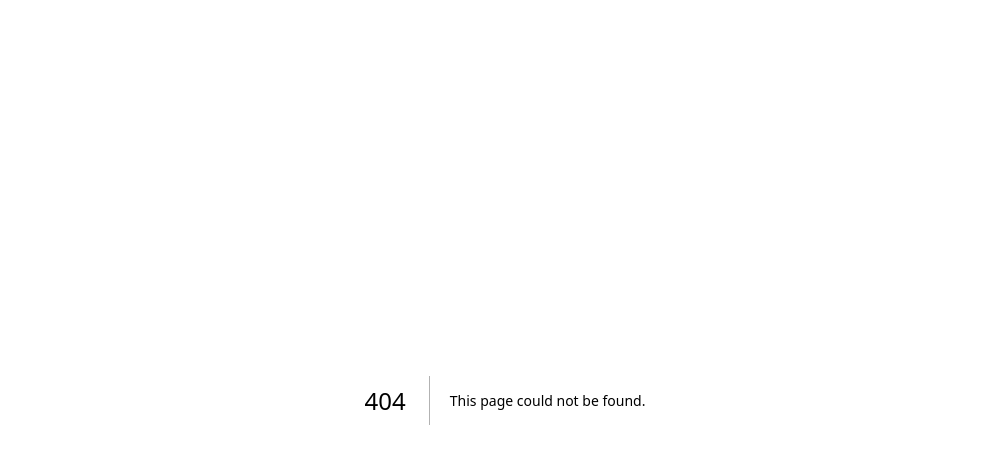
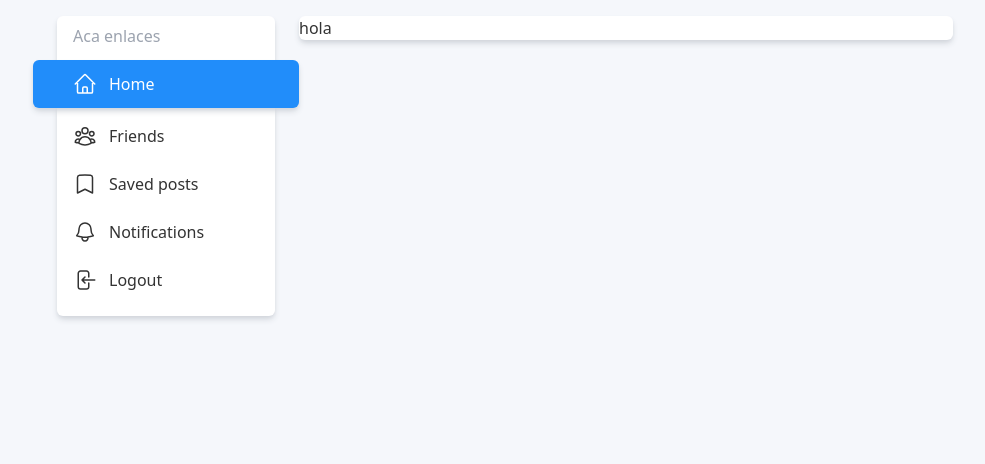
Before and after one commit to Matihp/social-media, a Next.js app: page /profile in a window 1280 px wide. Before the commit this address had no page. Shown: the top 464 px of the page, without its empty margins (135-1120 px from the left). Built offline with nearby package versions, Linux system fonts and the light colour scheme.

Commit message:
change pages

```diff
--- a/src/components/Card.js
+++ b/src/components/Card.js
@@ -1,7 +1,11 @@
 
-export default function Card({children}) {
+export default function Card({children,noPadding}) {
+  let styles="bg-white shadow-md shadow-gray-300 rounded-md mb-5"
+  if(!noPadding){
+    styles += "p-4"
+  }
   return (
-    <div className="bg-white shadow-md shadow-gray-300 rounded-md p-4 mb-5">
+    <div className={styles}>
         {children}
     </div>
   )
--- a/src/components/NavigationCard.js
+++ b/src/components/NavigationCard.js
@@ -1,35 +1,37 @@
 import Card from "./Card"
 
 const NavigationCard = () => {
+  const active=''
+  const nonActive='flex gap-3 py-2 hover:bg-blue-400 hover:scale-110 hover:bg-opacity-50 hover:shadow-md shadow-gray-300 -mx-5 px-5 rounded-md my-2 transition-all'
   return (
     <Card>
         <div className="py-2 px-4">
             <h2 className='text-gray-400 mb-3'>Aca enlaces</h2>
-            <a className='flex gap-3 py-3' href="">
+            <a className='flex bg-prBlue rounded-md shadow-md shadow-gray-300 gap-3 -mx-10 px-10 text-white py-3' href="">
               <svg xmlns="http://www.w3.org/2000/svg" fill="none" viewBox="0 0 24 24" stroke-width="1.5" stroke="currentColor" class="w-6 h-6">
               <path stroke-linecap="round" stroke-linejoin="round" d="M2.25 12l8.954-8.955c.44-.439 1.152-.439 1.591 0L21.75 12M4.5 9.75v10.125c0 .621.504 1.125 1.125 1.125H9.75v-4.875c0-.621.504-1.125 1.125-1.125h2.25c.621 0 1.125.504 1.125 1.125V21h4.125c.621 0 1.125-.504 1.125-1.125V9.75M8.25 21h8.25" />
               </svg>
               Home
             </a>
-            <a className='flex gap-3 py-3' href="">
+            <a className={nonActive} href="">
               <svg xmlns="http://www.w3.org/2000/svg" fill="none" viewBox="0 0 24 24" stroke-width="1.5" stroke="currentColor" class="w-6 h-6">
               <path stroke-linecap="round" stroke-linejoin="round" d="M18 18.72a9.094 9.094 0 003.741-.479 3 3 0 00-4.682-2.72m.94 3.198l.001.031c0 .225-.012.447-.037.666A11.944 11.944 0 0112 21c-2.17 0-4.207-.576-5.963-1.584A6.062 6.062 0 016 18.719m12 0a5.971 5.971 0 00-.941-3.197m0 0A5.995 5.995 0 0012 12.75a5.995 5.995 0 00-5.058 2.772m0 0a3 3 0 00-4.681 2.72 8.986 8.986 0 003.74.477m.94-3.197a5.971 5.971 0 00-.94 3.197M15 6.75a3 3 0 11-6 0 3 3 0 016 0zm6 3a2.25 2.25 0 11-4.5 0 2.25 2.25 0 014.5 0zm-13.5 0a2.25 2.25 0 11-4.5 0 2.25 2.25 0 014.5 0z" />
               </svg>
               Friends
             </a>
-            <a className='flex gap-3 py-3' href="">
+            <a className={nonActive} href="">
               <svg xmlns="http://www.w3.org/2000/svg" fill="none" viewBox="0 0 24 24" stroke-width="1.5" stroke="currentColor" class="w-6 h-6">
               <path stroke-linecap="round" stroke-linejoin="round" d="M17.593 3.322c1.1.128 1.907 1.077 1.907 2.185V21L12 17.25 4.5 21V5.507c0-1.108.806-2.057 1.907-2.185a48.507 48.507 0 0111.186 0z" />
               </svg>
               Saved posts
             </a>
-            <a className='flex gap-3 py-3' href="">
+            <a className={nonActive} href="">
              <svg xmlns="http://www.w3.org/2000/svg" fill="none" viewBox="0 0 24 24" stroke-width="1.5" stroke="currentColor" class="w-6 h-6">
              <path stroke-linecap="round" stroke-linejoin="round" d="M14.857 17.082a23.848 23.848 0 005.454-1.31A8.967 8.967 0 0118 9.75v-.7V9A6 6 0 006 9v.75a8.967 8.967 0 01-2.312 6.022c1.733.64 3.56 1.085 5.455 1.31m5.714 0a24.255 24.255 0 01-5.714 0m5.714 0a3 3 0 11-5.714 0" />
              </svg>
              Notifications
             </a>
-            <a className='flex gap-3 py-3' href="">
+            <a className={nonActive} href="">
              <svg xmlns="http://www.w3.org/2000/svg" fill="none" viewBox="0 0 24 24" stroke-width="1.5" stroke="currentColor" class="w-6 h-6">
              <path stroke-linecap="round" stroke-linejoin="round" d="M15.75 9V5.25A2.25 2.25 0 0013.5 3h-6a2.25 2.25 0 00-2.25 2.25v13.5A2.25 2.25 0 007.5 21h6a2.25 2.25 0 002.25-2.25V15M12 9l-3 3m0 0l3 3m-3-3h12.75" />
              </svg>
--- a/src/components/PostCard.js
+++ b/src/components/PostCard.js
@@ -2,30 +2,77 @@ import React, { useState } from 'react'
 import Card from './Card'
 import Icon from './Icon'
 import ClickOutHandler from 'react-clickout-handler'
+import Link from 'next/link'
 
 const PostCard = () => {
   const [openMenu,setOpenMenu]=useState(false)
+  const menuOpen =(e)=>{
+    e.stopPropagation()
+    setOpenMenu(true)
+  }
+  const handleClick =(e)=>{
+    e.stopPropagation()
+    setOpenMenu(false)
+  }
+  const style='flex gap-3 py-1.5 hover:bg-prBlue hover:scale-110 hover:cursor-pointer hover:text-white hover:shadow-md shadow-gray-300 -mx-5 px-5 rounded-md my-2 transition-all'
   return (
     <Card>
             <div className='flex gap-3'>
               <div>
-                <Icon/>
+                <Link href={'/profile'}>
+                <span className='cursor-pointer'><Icon/></span>
+                </Link>
               </div>
               <div className='grow'>
-                <p><a className='font-semibold' href="">Matias Contreras</a> shared a <a className='text-prBlue' href="">post</a> </p>
+                <p>
+                  <Link href={'/profile'}>
+                    <span className='font-semibold hover:underline cursor-pointer mr-1' href="">Matias Contreras</span>
+                  </Link>
+                   shared a <a className='text-prBlue font-semibold' href="">post</a> </p>
                 <p className='text-gray-500 text-sm'>5 hours ago</p>
               </div>
-              <div>
-                <button onClick={()=>{setOpenMenu(true)}}>
+              <div className='relative'>
+                <button onClick={menuOpen}>
                   <svg xmlns="http://www.w3.org/2000/svg" fill="none" viewBox="0 0 24 24" strokeWidth={1.5} stroke="currentColor" className="w-6 h-6">
                 <path strokeLinecap="round" strokeLinejoin="round" d="M6.75 12a.75.75 0 11-1.5 0 .75.75 0 011.5 0zM12.75 12a.75.75 0 11-1.5 0 .75.75 0 011.5 0zM18.75 12a.75.75 0 11-1.5 0 .75.75 0 011.5 0z" />
                 </svg>
                 </button>
-                <ClickOutHandler onClickOut={()=>{}}>
+                {openMenu && (
+                  <div className='absolute w-5 h-5 top-0 hover:cursor-pointer'></div>
+                )}
+                <ClickOutHandler onClickOut={handleClick}>
                   <div className='relative'>
                   {openMenu && (
-                    <div className='absolute -right-6 bg-white shadow-md shadow-gray-300 border-gray-100 p-3 rounded-sm'>
-                             menu menu
+                    <div className='absolute -right-6 bg-white shadow-md shadow-gray-300 w-52 border-gray-100 p-3 rounded-sm'>
+                             <a className={style}>
+                              <svg xmlns="http://www.w3.org/2000/svg" fill="none" viewBox="0 0 24 24" strokeWidth={1.5} stroke="currentColor" className="w-6 h-6">
+                              <path strokeLinecap="round" strokeLinejoin="round" d="M17.593 3.322c1.1.128 1.907 1.077 1.907 2.185V21L12 17.25 4.5 21V5.507c0-1.108.806-2.057 1.907-2.185a48.507 48.507 0 0111.186 0z" />
+                              </svg>
+                              Save post</a>
+                             <a className={style}>
+                              <svg xmlns="http://www.w3.org/2000/svg" fill="none" viewBox="0 0 24 24" strokeWidth={1.5} stroke="currentColor" className="w-6 h-6">
+                              <path strokeLinecap="round" strokeLinejoin="round" d="M14.857 17.082a23.848 23.848 0 005.454-1.31A8.967 8.967 0 0118 9.75v-.7V9A6 6 0 006 9v.75a8.967 8.967 0 01-2.312 6.022c1.733.64 3.56 1.085 5.455 1.31m5.714 0a24.255 24.255 0 01-5.714 0m5.714 0a3 3 0 11-5.714 0M3.124 7.5A8.969 8.969 0 015.292 3m13.416 0a8.969 8.969 0 012.168 4.5" />
+                              </svg>
+                              Turn notifications
+                              </a>
+                             <a  className={style}>
+                              <svg xmlns="http://www.w3.org/2000/svg" fill="none" viewBox="0 0 24 24" strokeWidth={1.5} stroke="currentColor" className="w-6 h-6">
+                              <path strokeLinecap="round" strokeLinejoin="round" d="M20.25 7.5l-.625 10.632a2.25 2.25 0 01-2.247 2.118H6.622a2.25 2.25 0 01-2.247-2.118L3.75 7.5M10 11.25h4M3.375 7.5h17.25c.621 0 1.125-.504 1.125-1.125v-1.5c0-.621-.504-1.125-1.125-1.125H3.375c-.621 0-1.125.504-1.125 1.125v1.5c0 .621.504 1.125 1.125 1.125z" />
+                              </svg>
+                              Hide post
+                              </a>
+                              <a className={style}>
+                                <svg xmlns="http://www.w3.org/2000/svg" fill="none" viewBox="0 0 24 24" strokeWidth={1.5} stroke="currentColor" className="w-6 h-6">
+                                <path strokeLinecap="round" strokeLinejoin="round" d="M12 9v3.75m-9.303 3.376c-.866 1.5.217 3.374 1.948 3.374h14.71c1.73 0 2.813-1.874 1.948-3.374L13.949 3.378c-.866-1.5-3.032-1.5-3.898 0L2.697 16.126zM12 15.75h.007v.008H12v-.008z" />
+                                </svg>
+                                Report
+                              </a>
+                             <a className={style}>
+                                <svg xmlns="http://www.w3.org/2000/svg" fill="none" viewBox="0 0 24 24" strokeWidth={1.5} stroke="currentColor" className="w-6 h-6">
+                                <path strokeLinecap="round" strokeLinejoin="round" d="M14.74 9l-.346 9m-4.788 0L9.26 9m9.968-3.21c.342.052.682.107 1.022.166m-1.022-.165L18.16 19.673a2.25 2.25 0 01-2.244 2.077H8.084a2.25 2.25 0 01-2.244-2.077L4.772 5.79m14.456 0a48.108 48.108 0 00-3.478-.397m-12 .562c.34-.059.68-.114 1.022-.165m0 0a48.11 48.11 0 013.478-.397m7.5 0v-.916c0-1.18-.91-2.164-2.09-2.201a51.964 51.964 0 00-3.32 0c-1.18.037-2.09 1.022-2.09 2.201v.916m7.5 0a48.667 48.667 0 00-7.5 0" />
+                                </svg>
+                              Delete
+                              </a>
                                </div>
                        )}
                   </div>
--- /dev/null
+++ b/src/pages/profile.js
@@ -0,0 +1,15 @@
+import Card from '@/components/Card'
+import Layout from '@/components/Layout'
+import React from 'react'
+
+const ProfilePage = () => {
+  return (
+    <Layout>
+        <Card noPadding={true}>
+            hola
+        </Card>
+    </Layout>
+  )
+}
+
+export default ProfilePage
```
